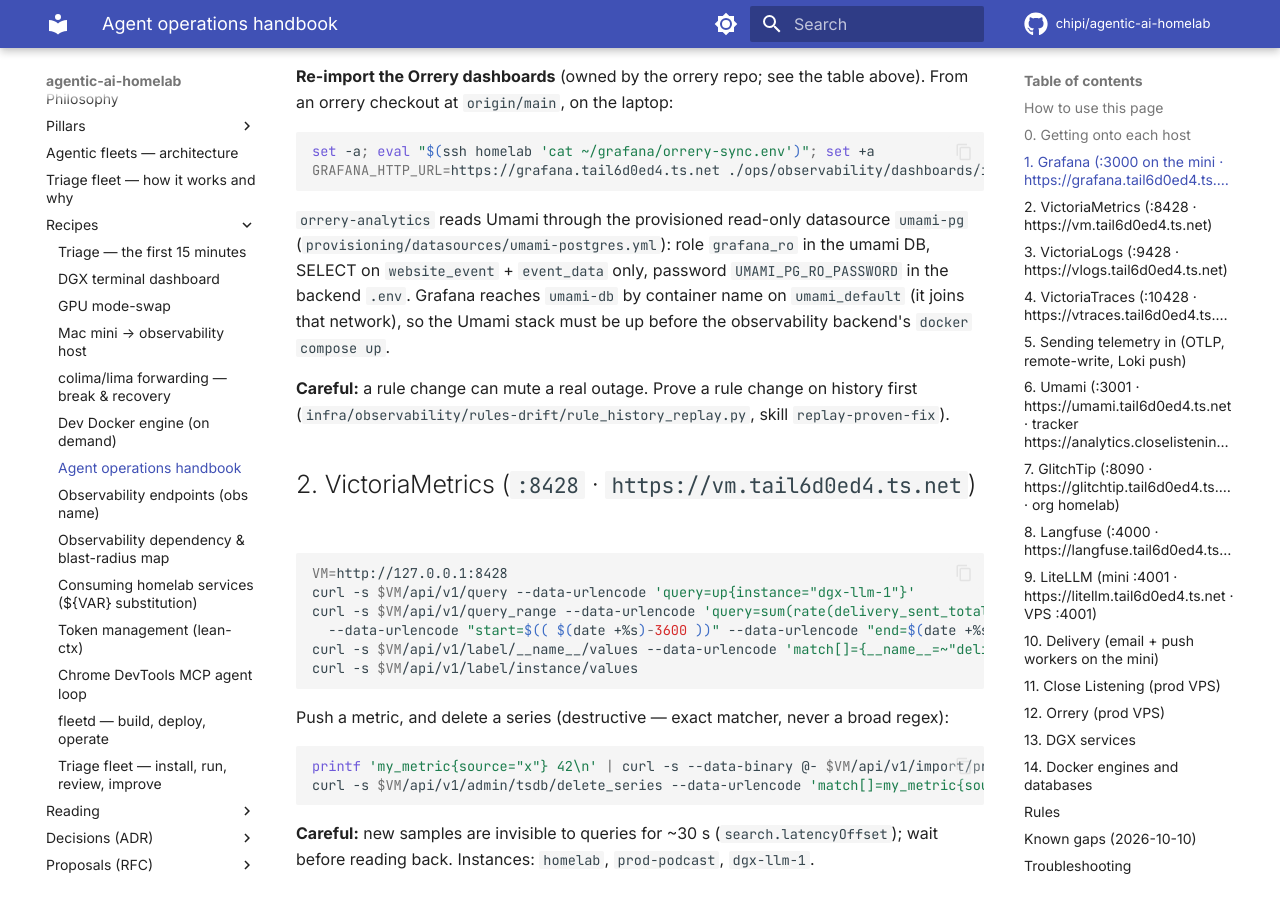
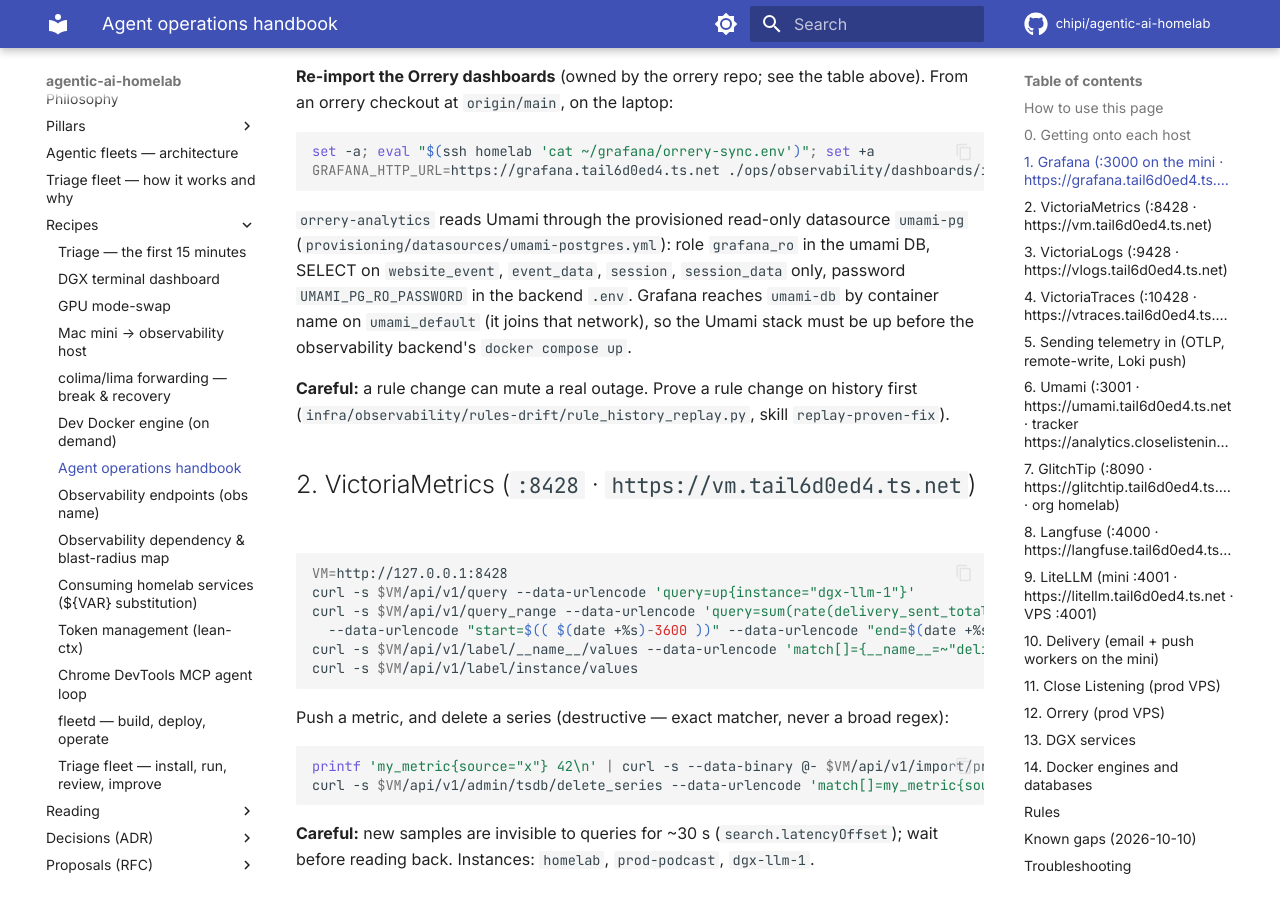
Before and after one commit to chipi/agentic-ai-homelab, an MkDocs documentation site: the page built from docs/recipes/agent-access.md, in a window 1280 px wide and 900 px high, scrolled down 3973 px. Built offline with MkDocs 1.6.1 and Material for MkDocs 9.7.7, drawn with Linux system fonts in a browser that asks for light colours; comment, search, counter and statistics services are not loaded.

Commit message:
docs(umami-pg): grafana_ro also reads session + session_data (player per-participant view)
Granted on the mini 2026-10-16 (operator): SELECT on session, session_data, in addition to
website_event + event_data; still denied elsewhere (checked: user -> permission denied).

Co-Authored-By: Claude Opus 5.5 <noreply@anthropic.com>
Claude-Session: https://claude.ai/code/session_01MNRUHvgAHLZHoptNTkjS1c

```diff
--- a/docs/recipes/agent-access.md
+++ b/docs/recipes/agent-access.md
@@ -139,7 +139,7 @@ GRAFANA_HTTP_URL=https://grafana.tail6d0ed4.ts.net ./ops/observability/dashboard
 
 `orrery-analytics` reads Umami through the provisioned read-only datasource `umami-pg`
 (`provisioning/datasources/umami-postgres.yml`): role `grafana_ro` in the umami DB, SELECT on
-`website_event` + `event_data` only, password `UMAMI_PG_RO_PASSWORD` in the backend `.env`.
+`website_event`, `event_data`, `session`, `session_data` only, password `UMAMI_PG_RO_PASSWORD` in the backend `.env`.
 Grafana reaches `umami-db` by container name on `umami_default` (it joins that network), so
 the Umami stack must be up before the observability backend's `docker compose up`.
 
```
Also changed, not shown: 1 other file.
